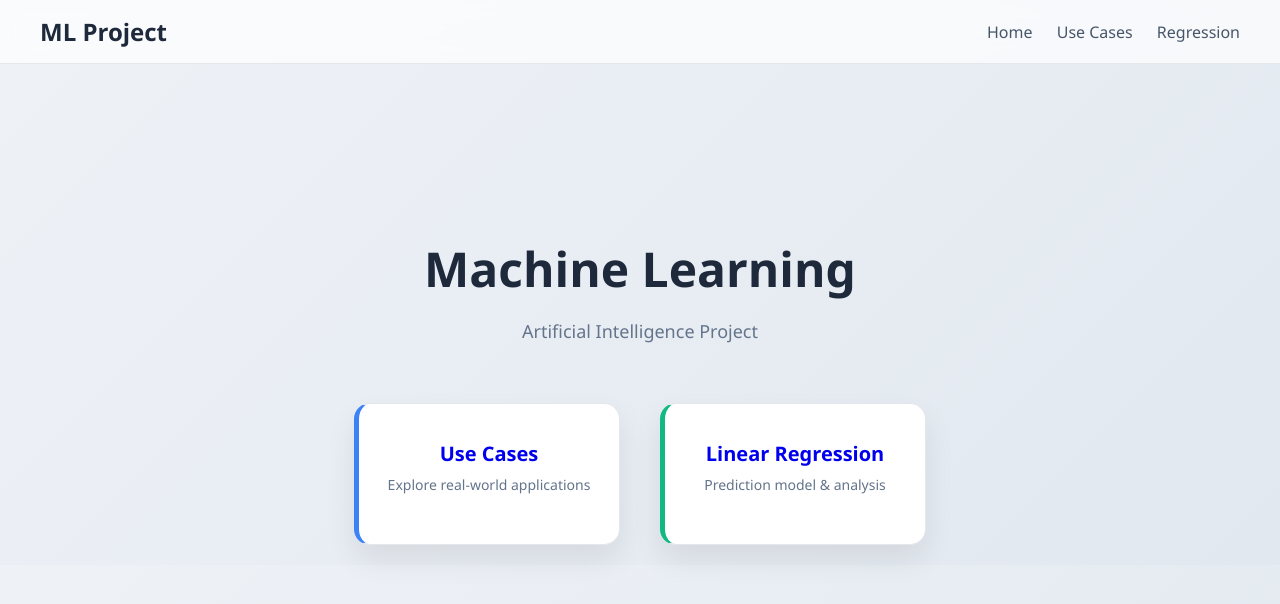
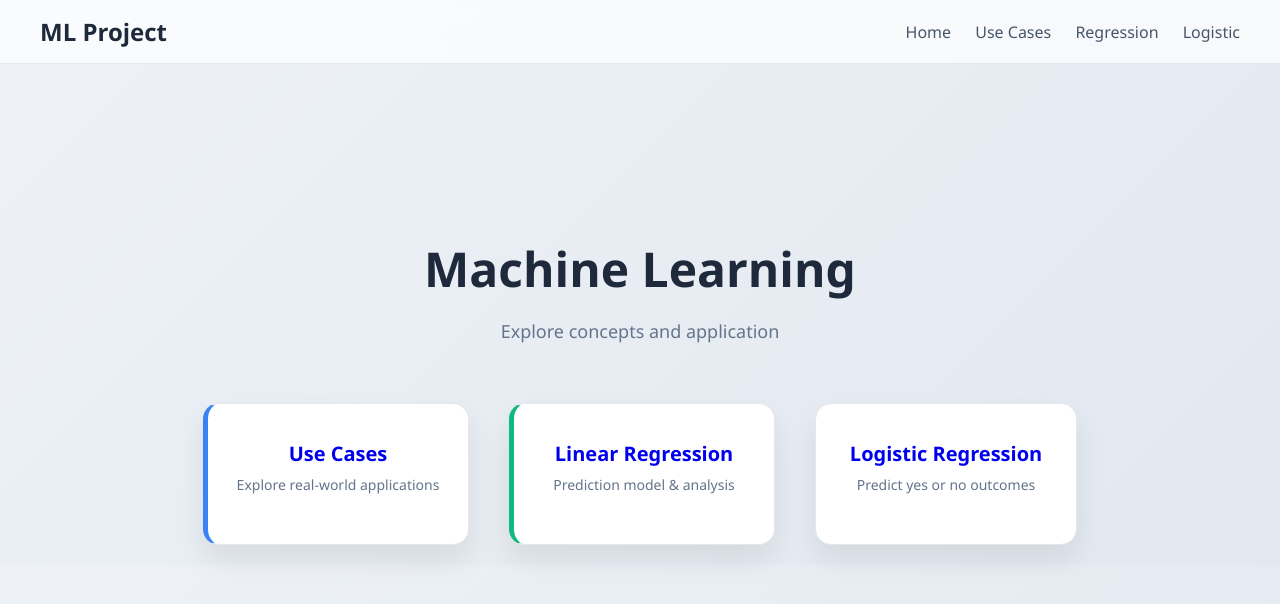
Before and after one commit to nedama12/Clase20022026, a Flask app: page / in a window 1280 px wide. Shown: the top 604 px of the page. Run offline with Flask 3, Linux system fonts and the light colour scheme; parts of the project's set-up code (start-up, migrations or seed data) failed here and were passed over.

Commit message:
IMP RLOGI

```diff
--- a/app.py
+++ b/app.py
@@ -42,3 +42,6 @@ def application():
         result=result,
         plot=plot
     )
+@app.route("/LogisticRegression")
+def LogisticRegression():
+    return render_template('LogisticRegression.html')
--- a/templates/Home.html
+++ b/templates/Home.html
@@ -124,13 +124,14 @@ h1 {
         <a href="/">Home</a>
         <a href="/use-cases">Use Cases</a>
         <a href="/LinearRegression">Regression</a>
+        <a href="/LogisticRegression">Logistic</a>
     </div>
 </nav>
 
 <div class="container">
 
     <h1>Machine Learning</h1>
-    <p class="subtitle">Artificial Intelligence Project</p>
+    <p class="subtitle">Explore concepts and application</p>
 
     <div class="main-buttons">
 
@@ -145,6 +146,10 @@ h1 {
             <h3>Linear Regression</h3>
             <p>Prediction model & analysis</p>
         </a>
+        <a href="/LogisticRegression" class="main-btn Logistic">
+            <h3>Logistic Regression</h3>
+            <p>Predict yes or no outcomes</p>
+        </a>
 
     </div>
 
```
Also changed, not shown: templates/LogisticRegression.html (added).
